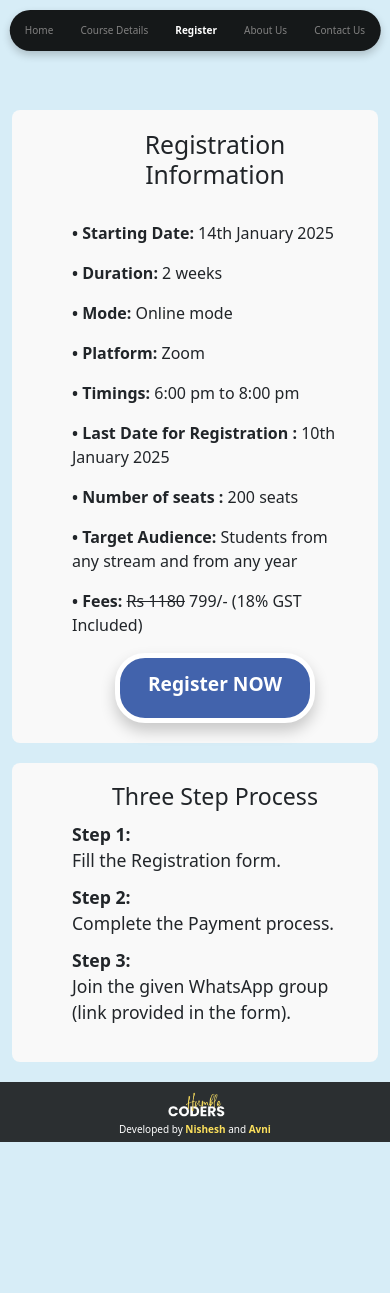
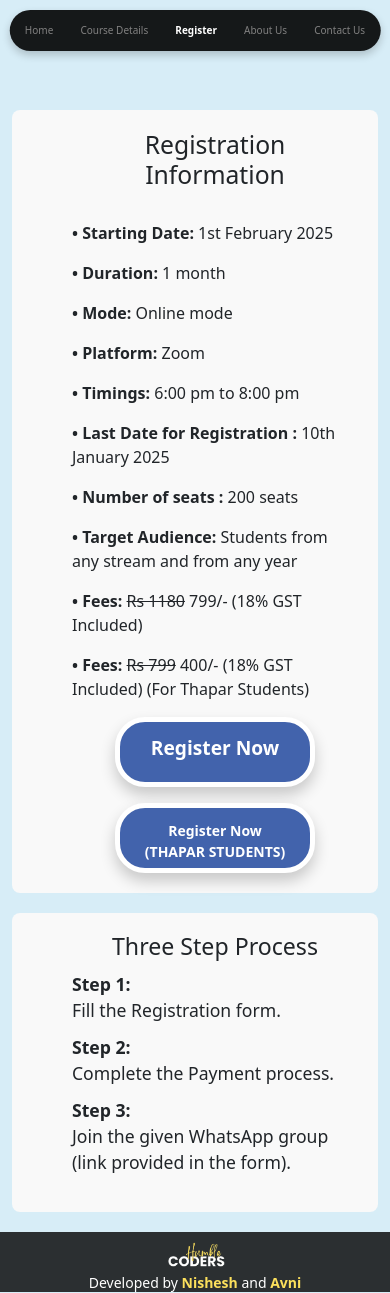
Before and after one commit to Aerykcodes/Humble-Coders-new, a React (Vite) app: page /registration in a window 390 px wide. Before the commit the page ends 1142 px from the top, so only its background shows below. Built offline with nearby package versions, Linux system fonts and the light colour scheme; a web font is replaced by a local one.

Commit message:
content changes

```diff
--- a/src/assets/Pages/Content/Content.jsx
+++ b/src/assets/Pages/Content/Content.jsx
@@ -391,7 +391,9 @@ function Content() {
   <li><strong>Day 11:</strong> Firebase Integration</li>
   <li><strong>Day 12 & Day 13:</strong> Develop your Real-Time Chatting Application</li>
   <li><strong>Day 14 & Day 15:</strong> Notifications, Services, and Receivers</li>
-  <RegisterButton/>
+  <RegisterButton
+   url="/registration" description="Register Now" newTab={false}
+   />
 
 
 </ul>
@@ -422,7 +424,9 @@ function Content() {
               </div>
             ))}
           </div>
-          <RegisterButton/>
+          <RegisterButton
+           url="/registration" description="Register Now" newTab={false}
+           />
         </div>
       </div>
       <SiteFooter />
--- a/src/assets/Pages/Home/Home.jsx
+++ b/src/assets/Pages/Home/Home.jsx
@@ -30,7 +30,7 @@ function Home() {
         src={logo1}
         alt="Course banner"
         className="img-fluid responsive-logo"
-        style={{ maxWidth: '600px', height: 'auto', display: 'block', margin: '80px auto' }} // Adjust the size as needed
+        style={{ maxWidth: '350px', height: 'auto', display: 'block', margin: '70px auto' }} // Adjust the size as needed
       />
 
       <div className="homepage-container">
@@ -40,11 +40,13 @@ function Home() {
             <h3 className='textbox-0'><strong>With Kotlin and Jetpack Compose </strong></h3>
             <p className="text-center homepage-description"></p>
             <div className="course-details text-center">
-              <p className='textbox-1'><strong>2 Weeks training program <br />For beginners and experienced developers, UG/PG students</strong></p>
-              <p className='textbox-2'><strong>Last Registration Date - 10th January 2025</strong> <br /><strong>Course Starting Date: 14th January 2025</strong></p>
+              <p className='textbox-1'><strong>1 month training program <br />For beginners and experienced developers, UG/PG students</strong></p>
+              <p className='textbox-2'><strong>Last Registration Date - 10th January 2025</strong> <br /><strong>Course Starting Date: 1st February 2025</strong></p>
               <p className='textbox-3'><strong>Organized by: Humble Coders</strong></p>
             </div>
-            <RegisterButton />
+            <RegisterButton
+            url="/registration" description="Register Now" newTab={false}
+            />
           </header>
         </div>
         <div className="box-wrapper container">
@@ -82,7 +84,7 @@ function Home() {
         <h3 className='text-center'>Previous Workshops and Feedback</h3>
         <div className="box-wrapper container">
           <div className="row">
-            <div className="col-12 col-md-6 d-flex flex-column align-items-center">
+            <div className="col-12 col-md-6 d-flex flex-column align-items-center align-left">
               <PieChart data={data1} />
               <h4 className="text-center mt-2">Knowledge and expertise of instructors</h4>
             </div>
--- a/src/assets/Pages/Registration/Registration.jsx
+++ b/src/assets/Pages/Registration/Registration.jsx
@@ -1,5 +1,5 @@
 import React from 'react';
-import 'bootstrap/dist/css/bootstrap.min.css'; // Ensure you have Bootstrap included
+import 'bootstrap/dist/css/bootstrap.min.css';
 import Navbar from '../../Navbar/Navbar';
 import './Registration.css';
 import SiteFooter from '../../SiteFooter/SiteFooter';
@@ -14,8 +14,8 @@ const Registration = () => {
           <h2 className="text-center">Registration Information</h2>
           <br />
           <div className="registration-details">
-            <p><strong>• Starting Date:</strong> 14th January 2025</p>
-            <p><strong>• Duration:</strong> 2 weeks</p>
+            <p><strong>• Starting Date:</strong> 1st February 2025</p>
+            <p><strong>• Duration:</strong> 1 month</p>
             <p><strong>• Mode:</strong> Online mode</p>
             <p><strong>• Platform: </strong> Zoom </p>
             <p><strong>• Timings:</strong> 6:00 pm to 8:00 pm</p>
@@ -23,11 +23,30 @@ const Registration = () => {
             <p><strong>• Number of seats :</strong> 200 seats</p>
             <p><strong>• Target Audience:</strong> Students from any stream and from any year</p>
             <p><strong>• Fees:</strong> <strike>Rs 1180</strike> 799/- (18% GST Included)</p>
-           <RegisterButton/>
+            <p><strong>• Fees:</strong> <strike>Rs 799</strike> 400/- (18% GST Included) (For Thapar Students)</p>
+
+            <div
+                className="d-flex justify-content-center align-items-center flex-column flex-md-row gap-2">
+              <div className="mb-2 mb-md-0">
+                <RegisterButton
+                  url="https://docs.google.com/forms/d/e/1FAIpQLSdCAQzqkVE7d52jLucXsZBzkVNx__dUB7FvhwYjFnIjer4beA/viewform?usp=sf_link"
+                  description="Register Now"
+                  newTab={true}
+                />
+              </div>
+              <div>
+                <RegisterButton
+                  url="https://docs.google.com/forms/d/e/1FAIpQLSdCAQzqkVE7d52jLucXsZBzkVNx__dUB7FvhwYjFnIjer4beA/viewform?usp=sf_link"
+                  description="Register Now (THAPAR STUDENTS)"
+                  newTab={true}
+                  style={{ fontSize: '14px' }}
+                />
+              </div>
+            </div>
+
           </div>
         </div>
 
-        {/* Three Step Process Section in Similar Box */}
         <div className="three-step-container">
           <h3 className="text-center">Three Step Process</h3>
           <ul className="steps-list">
--- a/src/assets/RegisterButton/RegisterButton.jsx
+++ b/src/assets/RegisterButton/RegisterButton.jsx
@@ -1,19 +1,33 @@
 import React from "react";
+import PropTypes from 'prop-types';
 import "./RegisterButton.css";
 
-const RegisterButton = () => {
+const RegisterButton = ({ url, description, newTab, style }) => {
   return (
     <div className="Button-container">
       <a
-        href="https://docs.google.com/forms/d/e/1FAIpQLSdCAQzqkVE7d52jLucXsZBzkVNx__dUB7FvhwYjFnIjer4beA/viewform?usp=sf_link"
+        href={url}
         className="register-btn"
-        target="_blank"
-        rel="noopener noreferrer"
+        target={newTab ? "_blank" : "_self"}
+        rel={newTab ? "noopener noreferrer" : ""}
+        style={style}
       >
-        Register NOW
+        {description}
       </a>
     </div>
   );
 };
 
+RegisterButton.propTypes = {
+  url: PropTypes.string.isRequired,
+  description: PropTypes.string.isRequired,
+  newTab: PropTypes.bool,
+  style: PropTypes.object
+};
+
+RegisterButton.defaultProps = {
+  newTab: false,
+  style: {}
+};
+
 export default RegisterButton;
--- a/src/assets/SiteFooter/SiteFooter.css
+++ b/src/assets/SiteFooter/SiteFooter.css
@@ -7,7 +7,7 @@
     background-color: rgba(0, 0, 0, 0.8); /* Slightly transparent black background */
     text-align: center;
     padding: 10px 0;
-    font-size: 10px; /* Adjust size as needed */
+    font-size: 14px; /* Adjust size as needed */
     color: #ffffff; /* White text */
     margin: 0;
     box-sizing: border-box; /* Include padding in the element's total width and height */
```
